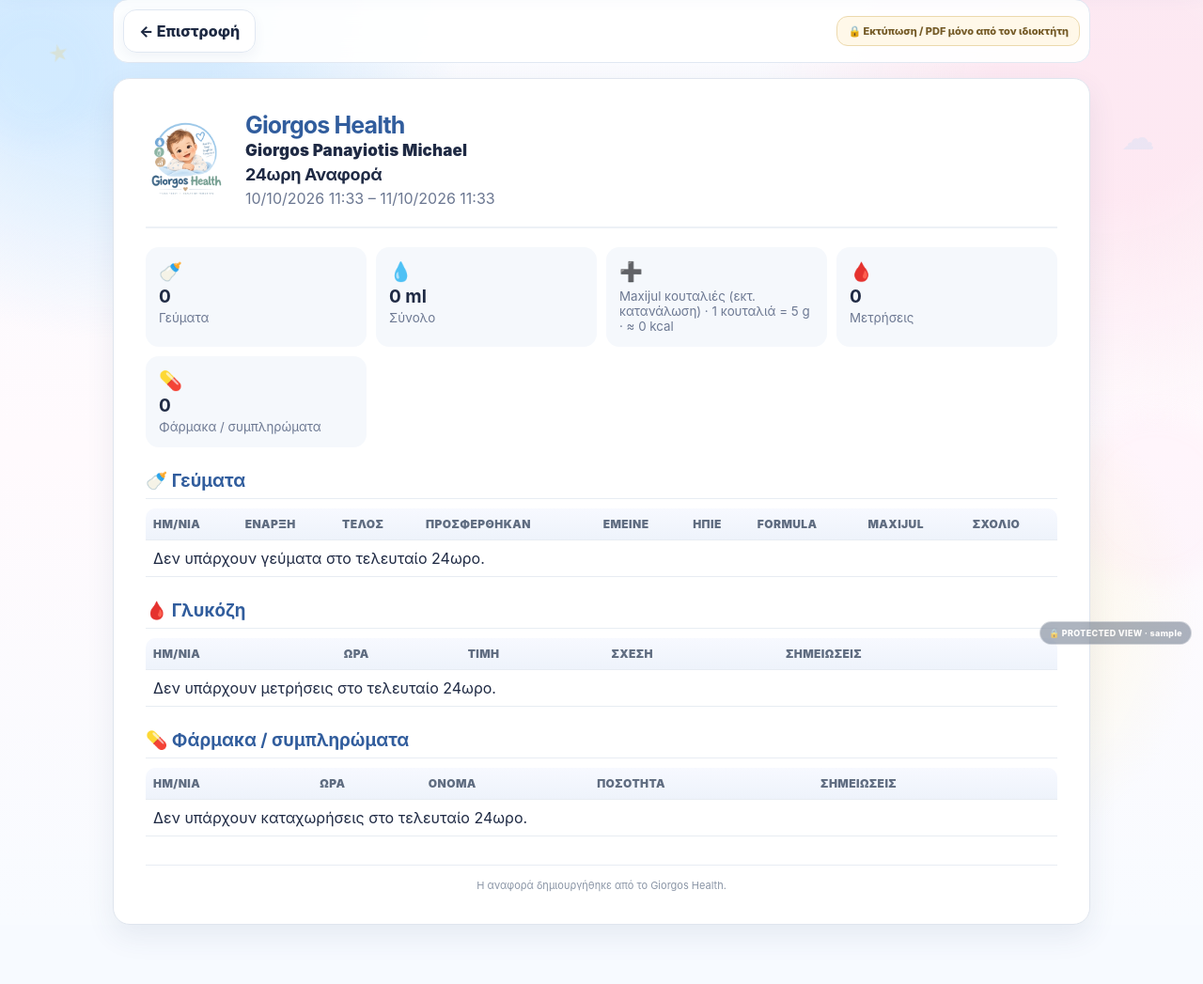
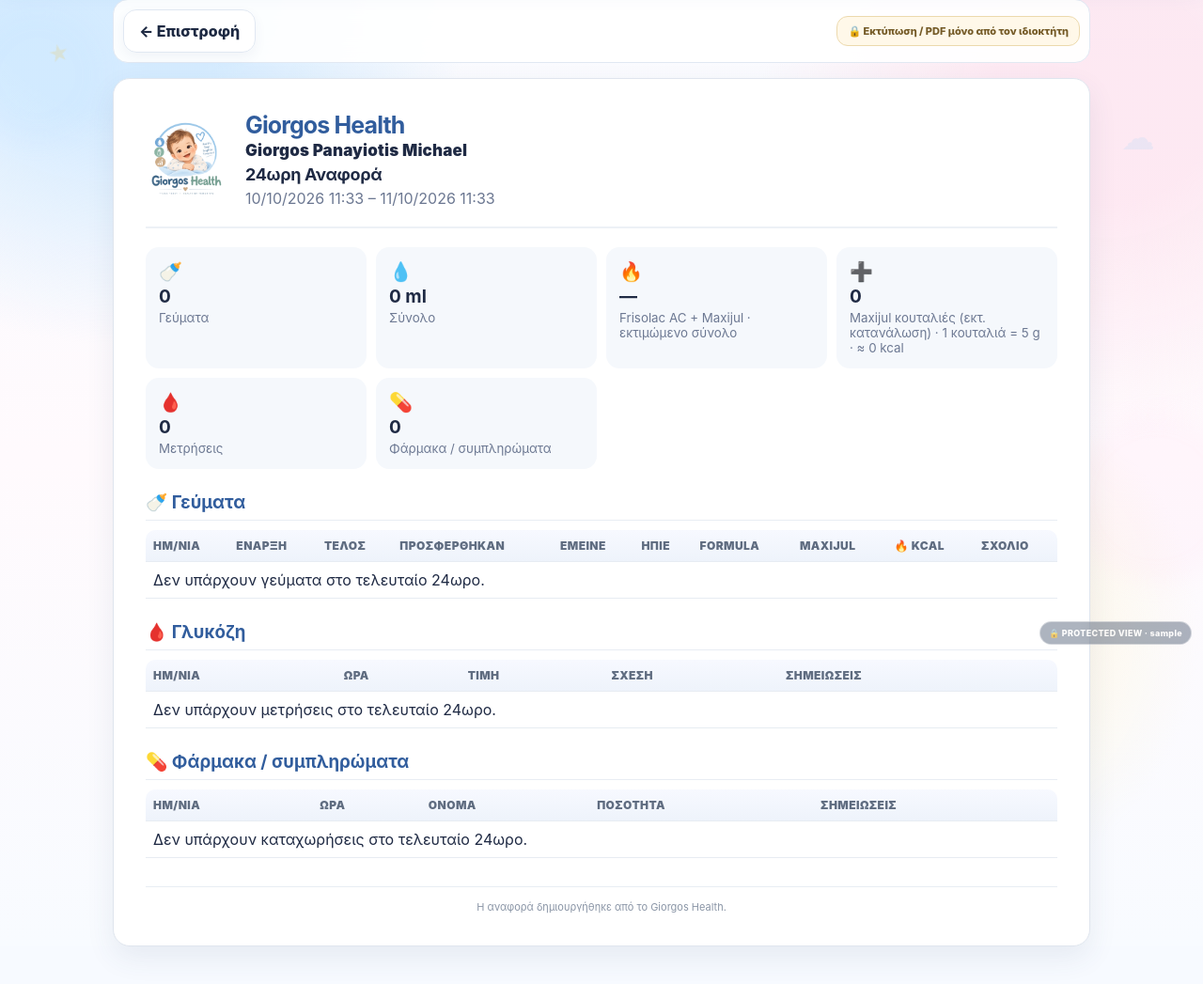
Before and after one commit to MichalisMichael26/giorgos-health, a Django app: page /report/24h/ in a window 1280 px wide. Shown: the part 100-1147 px from the top of the page at 94% size. Before the commit the page ends 1090 px from the top, so only its background shows below. Run offline with Django 5.2, Linux system fonts and the light colour scheme; the visitor is signed in with stand-in values (Sample User, id 1); data comes from the database, SQL or seed files in the repository; data that the repository does not hold is empty; parts of the project's set-up code (start-up, migrations or seed data) failed here and were passed over.

Commit message:
Display kcal totals and per-meal estimates in clinical summaries

```diff
--- a/templates/reports/report_24h_preview.html
+++ b/templates/reports/report_24h_preview.html
@@ -29,7 +29,8 @@
         <section class="report-summary-grid">
             <div><span>🍼</span><strong>{{ meals|length }}</strong><small>Γεύματα</small></div>
             <div><span>💧</span><strong>{{ total_ml }} ml</strong><small>Σύνολο</small></div>
-            <div><span>➕</span><strong>{{ maxijul_24h.total_κουταλιές|floatformat:"-2" }}</strong><small>Maxijul κουταλιές (εκτ. κατανάλωση) · 1 κουταλιά = 5 g · ≈ {{ maxijul_24h.kcal|floatformat:"-1" }} kcal</small></div>
+            <div><span>🔥</span><strong>{% if energy_24h.has_data %}≈ {{ energy_24h.kcal|floatformat:"-1" }} kcal{% else %}—{% endif %}</strong><small>Frisolac AC + Maxijul · {% if energy_24h.missing_count %}⚠️ μερικό: {{ energy_24h.missing_ml }} ml χωρίς στοιχεία{% else %}εκτιμώμενο σύνολο{% endif %}</small></div>
+            <div><span>➕</span><strong>{{ maxijul_24h.total_scoops|floatformat:"-2" }}</strong><small>Maxijul κουταλιές (εκτ. κατανάλωση) · 1 κουταλιά = 5 g · ≈ {{ maxijul_24h.kcal|floatformat:"-1" }} kcal</small></div>
             <div><span>🩸</span><strong>{{ glucose|length }}</strong><small>Μετρήσεις</small></div>
             <div><span>💊</span><strong>{{ medications|length }}</strong><small>Φάρμακα / συμπληρώματα</small></div>
         </section>
@@ -58,7 +59,7 @@
             <div class="report-table-wrap">
                 <table class="report-table">
                     <thead>
-                        <tr><th>Ημ/νία</th><th>Έναρξη</th><th>Τέλος</th><th>Προσφέρθηκαν</th><th>Έμεινε</th><th>Ήπιε</th><th>Formula</th><th>Maxijul</th><th>Σχόλιο</th></tr>
+                        <tr><th>Ημ/νία</th><th>Έναρξη</th><th>Τέλος</th><th>Προσφέρθηκαν</th><th>Έμεινε</th><th>Ήπιε</th><th>Formula</th><th>Maxijul</th><th>🔥 kcal</th><th>Σχόλιο</th></tr>
                     </thead>
                     <tbody>
                     {% for item in meals %}
@@ -71,10 +72,11 @@
                             <td>{% if item.consumed_ml != None %}{{ item.consumed_ml }} ml{% else %}—{% endif %}</td>
                             <td>{{ item.formula|default:"—" }}</td>
                             <td>{% if item.supplement %}{{ item.supplement }} scoop{% else %}—{% endif %}</td>
+                            <td>{% if item.energy_estimate.kcal != None %}≈ {{ item.energy_estimate.kcal|floatformat:"-1" }}{% else %}—{% endif %}</td>
                             <td>{% if item.notes %}💬 {{ item.notes }}{% else %}—{% endif %}</td>
                         </tr>
                     {% empty %}
-                        <tr><td colspan="9">Δεν υπάρχουν γεύματα στο τελευταίο 24ωρο.</td></tr>
+                        <tr><td colspan="10">Δεν υπάρχουν γεύματα στο τελευταίο 24ωρο.</td></tr>
                     {% endfor %}
                     </tbody>
                 </table>
```
